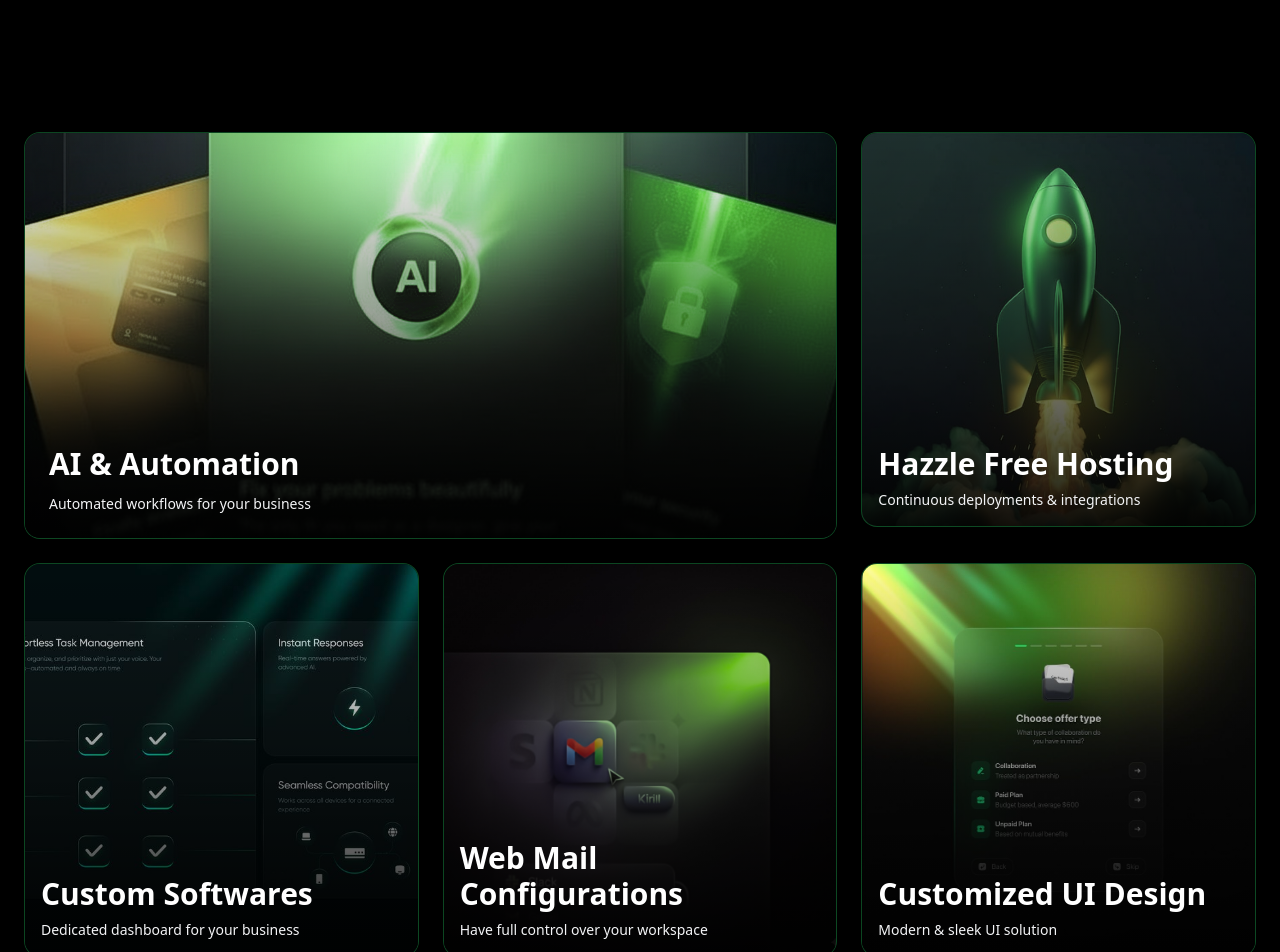
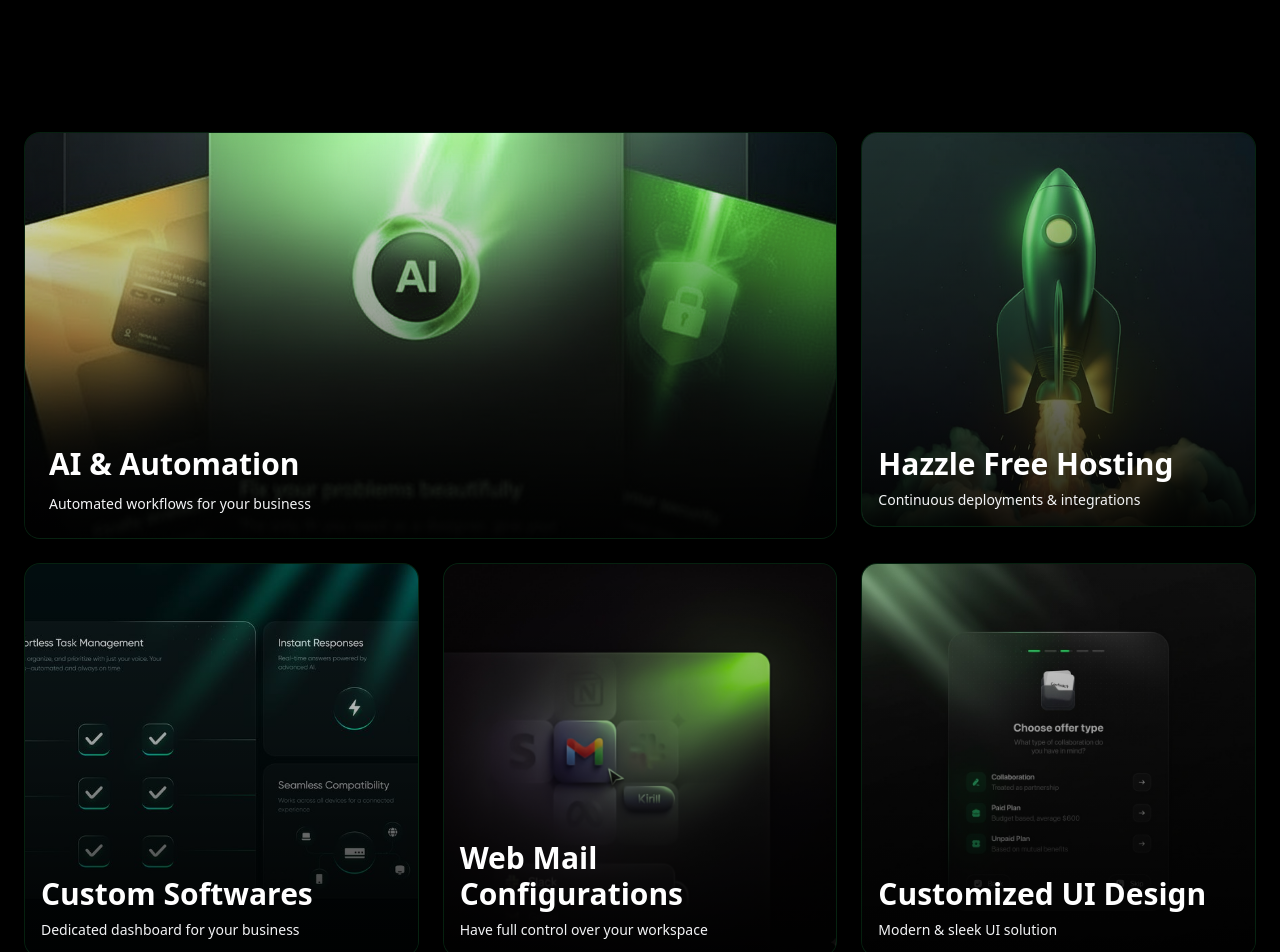
Before and after one commit to loopsspace/loopspace_portfolio, a React (Vite) app: page / in a window 1280 px wide. Shown: the part 680-1632 px from the top of the page. Built offline with nearby package versions, Linux system fonts and the light colour scheme.

Commit message:
7th commit

```diff
--- a/src/components/UIBento.jsx
+++ b/src/components/UIBento.jsx
@@ -5,7 +5,7 @@ const UIBento = () => {
     <div className="w-full max-w-7xl mx-auto p-6">
       <div className="grid grid-cols-1 md:grid-cols-3 lg:grid-cols-3 gap-6">
         {/* UI1 - Large Wide Card */}
-        <div className="md:col-span-2 lg:col-span-2 bg-gradient-to-br from-green-900/20 to-green-800/10 border border-green-500/30 rounded-2xl backdrop-blur-sm hover:border-green-400/50 transition-all duration-300 group relative overflow-hidden aspect-square md:aspect-[4/2]">
+        <div className="md:col-span-2 lg:col-span-2 bg-gradient-to-br from-green-900/20 to-green-800/10 border border-green-500/10 rounded-2xl backdrop-blur-sm hover:border-green-400/50 transition-all duration-300 group relative overflow-hidden aspect-square md:aspect-[4/2]">
           <img
             src="/ui1.png"
             alt="UI Design 1"
@@ -23,7 +23,7 @@ const UIBento = () => {
         </div>
 
         {/* UI2 - Square Card (Mobile App) */}
-        <div className="bg-gradient-to-br from-green-800/20 to-green-700/10 border border-green-500/30 rounded-2xl backdrop-blur-sm hover:border-green-400/50 transition-all duration-300 group relative overflow-hidden aspect-square">
+        <div className="bg-gradient-to-br from-green-800/20 to-green-700/10 border border-green-500/10 rounded-2xl backdrop-blur-sm hover:border-green-400/50 transition-all duration-300 group relative overflow-hidden aspect-square">
           <img
             src="/ui2.png"
             alt="UI Design 2"
@@ -40,7 +40,7 @@ const UIBento = () => {
         </div>
 
         {/* UI3 - Square Card (Web Portal) */}
-        <div className="bg-gradient-to-br from-green-800/20 to-green-700/10 border border-green-500/30 rounded-2xl backdrop-blur-sm hover:border-green-400/50 transition-all duration-300 group relative overflow-hidden aspect-square">
+        <div className="bg-gradient-to-br from-green-800/20 to-green-700/10 border border-green-500/10 rounded-2xl backdrop-blur-sm hover:border-green-400/50 transition-all duration-300 group relative overflow-hidden aspect-square">
           <img
             src="/ui11.jpg"
             alt="UI Design 3"
@@ -57,7 +57,7 @@ const UIBento = () => {
         </div>
 
         {/* UI4 - Square Card (E-commerce) */}
-        <div className="bg-gradient-to-br from-green-800/20 to-green-700/10 border border-green-500/30 rounded-2xl backdrop-blur-sm hover:border-green-400/50 transition-all duration-300 group relative overflow-hidden aspect-square">
+        <div className="bg-gradient-to-br from-green-800/20 to-green-700/10 border border-green-500/10 rounded-2xl backdrop-blur-sm hover:border-green-400/50 transition-all duration-300 group relative overflow-hidden aspect-square">
           <img
             src="/ui12.jpg"
             alt="UI Design 4"
@@ -74,9 +74,9 @@ const UIBento = () => {
         </div>
 
         {/* UI6 - Square Card (Creative Design) */}
-        <div className="bg-gradient-to-br from-green-800/20 to-green-700/10 border border-green-500/30 rounded-2xl backdrop-blur-sm hover:border-green-400/50 transition-all duration-300 group relative overflow-hidden aspect-square">
+        <div className="bg-gradient-to-br from-green-800/20 to-green-700/10 border border-green-500/10 rounded-2xl backdrop-blur-sm hover:border-green-400/50 transition-all duration-300 group relative overflow-hidden aspect-square">
           <img
-            src="/ui10.jpg"
+            src="/ui15.jpg"
             alt="UI Design 6"
             className="absolute inset-0 w-full h-full object-cover group-hover:scale-105 transition-transform duration-300"
           />
```
Also changed, not shown: public/ui10.jpg (deleted), public/ui15.jpg (added).
